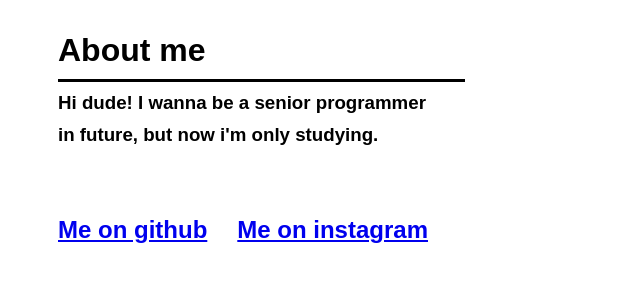
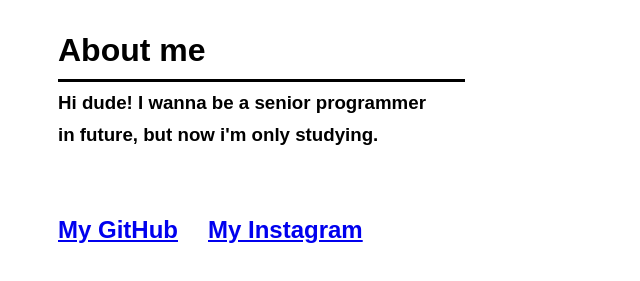
Before and after one commit to wowdoneinventor/AmpliTask5, a plain HTML site: page index.html in a window 1280 px wide. Shown: the part 247-528 px from the top of the page, without its empty margins (0-640 px from the left). Drawn offline with Linux system fonts and the light colour scheme.

Commit message:
Update index.html

```diff
--- a/index.html
+++ b/index.html
@@ -23,7 +23,7 @@
         </div>
     </main>
     <footer>
-        <h2><a href="https://github.com/wowdoneinventor" target="_blank">Me on github</a></h2>
-        <h2 class="meOn"><a href="https://www.instagram.com/wowdone_simon" target="_blank">Me on instagram</a></h2>
+        <h2><a href="https://github.com/wowdoneinventor" target="_blank">My GitHub</a></h2>
+        <h2 class="meOn"><a href="https://www.instagram.com/wowdone_simon" target="_blank">My Instagram</a></h2>
     </footer>
 </body>
```
